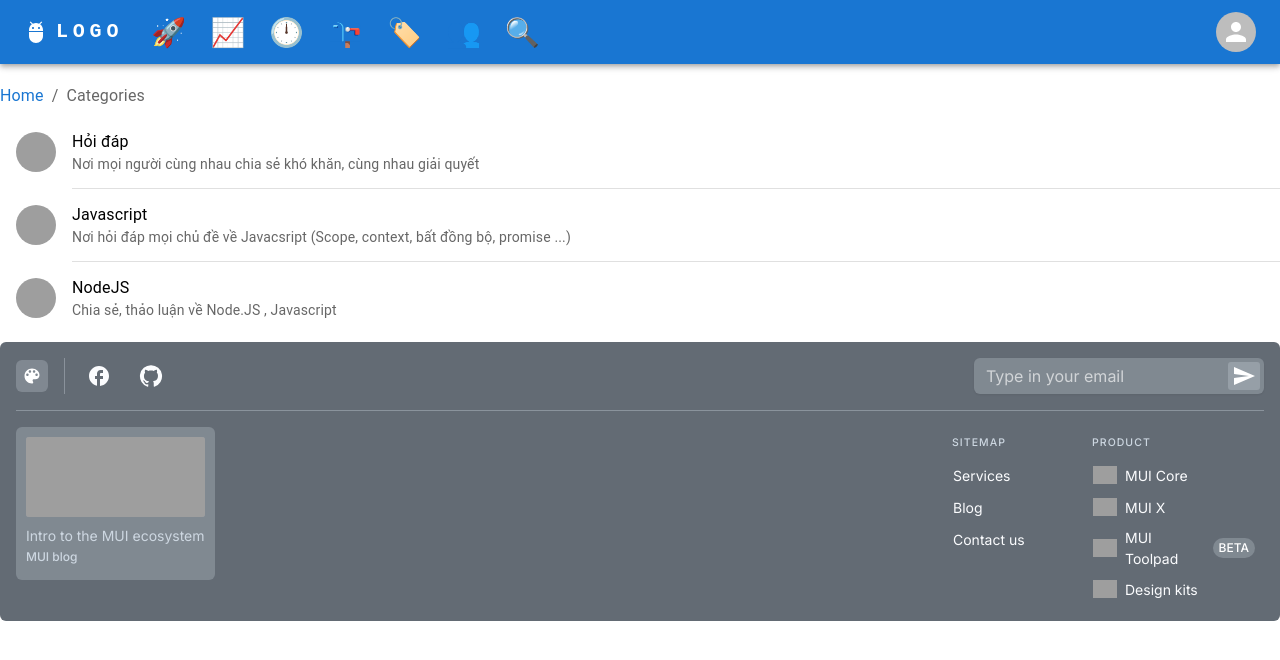
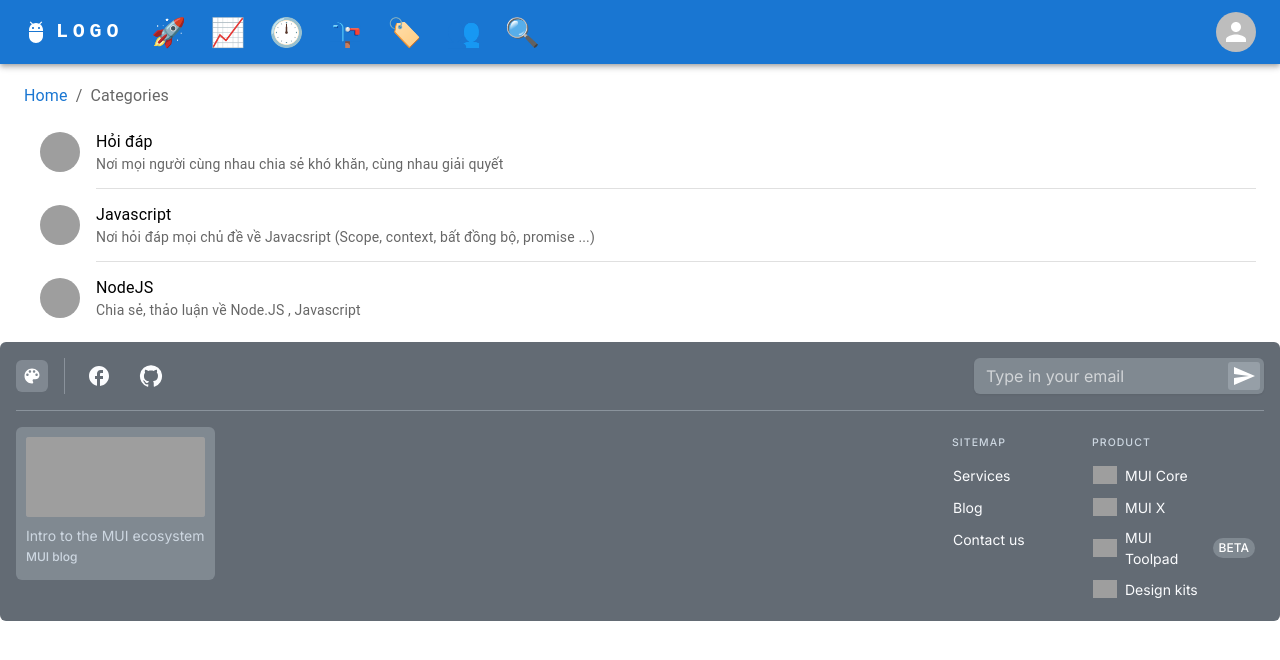
Before and after one commit to extraforum/extraforum, a Next.js app: page /topics in a window 1280 px wide. Shown: the top 660 px of the page. Built offline with nearby package versions, Linux system fonts and the light colour scheme; grey boxes are pictures that could not be loaded.

Commit message:
Update page.js

```diff
--- a/app/topics/page.js
+++ b/app/topics/page.js
@@ -1,4 +1,4 @@
-import { Breadcrumbs, Link, Typography } from "@mui/material"
+import { Breadcrumbs, Container, Link, Typography } from "@mui/material"
 import Footer from "../components/Footer/Footer"
 import Navbar from "../components/Navbar/Navbar"
 import ItemsList from './../components/Article/ItemsList';
@@ -8,6 +8,7 @@
     <div>
       <Navbar/>
       <br></br>
+      <Container maxWidth="1">
       <Breadcrumbs aria-label="breadcrumb">
         <Link underline="hover" color="primary" href="/">
             Home
@@ -15,6 +16,8 @@
         <Typography color="inherit">Categories</Typography>
       </Breadcrumbs>
       <ItemsList/>
+      </Container>
+
       <Footer/>
     </div>
   )
```
